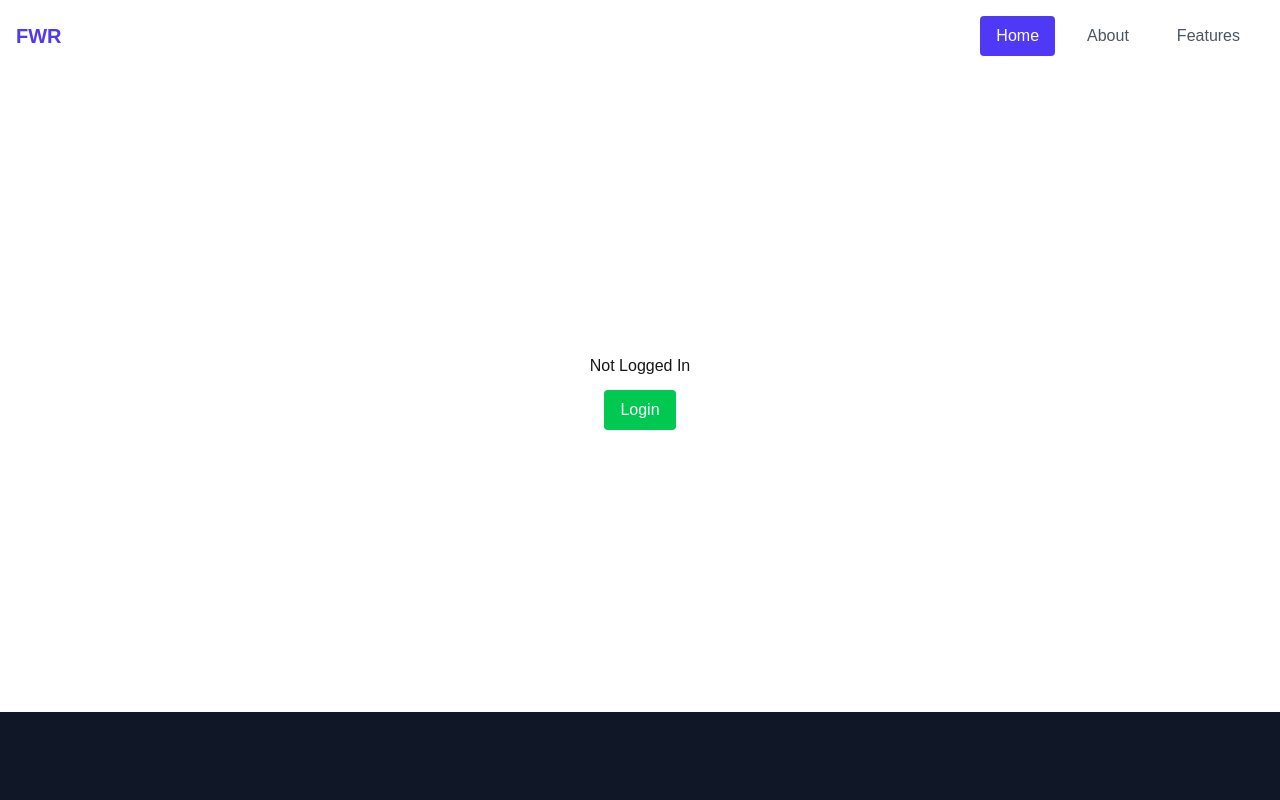
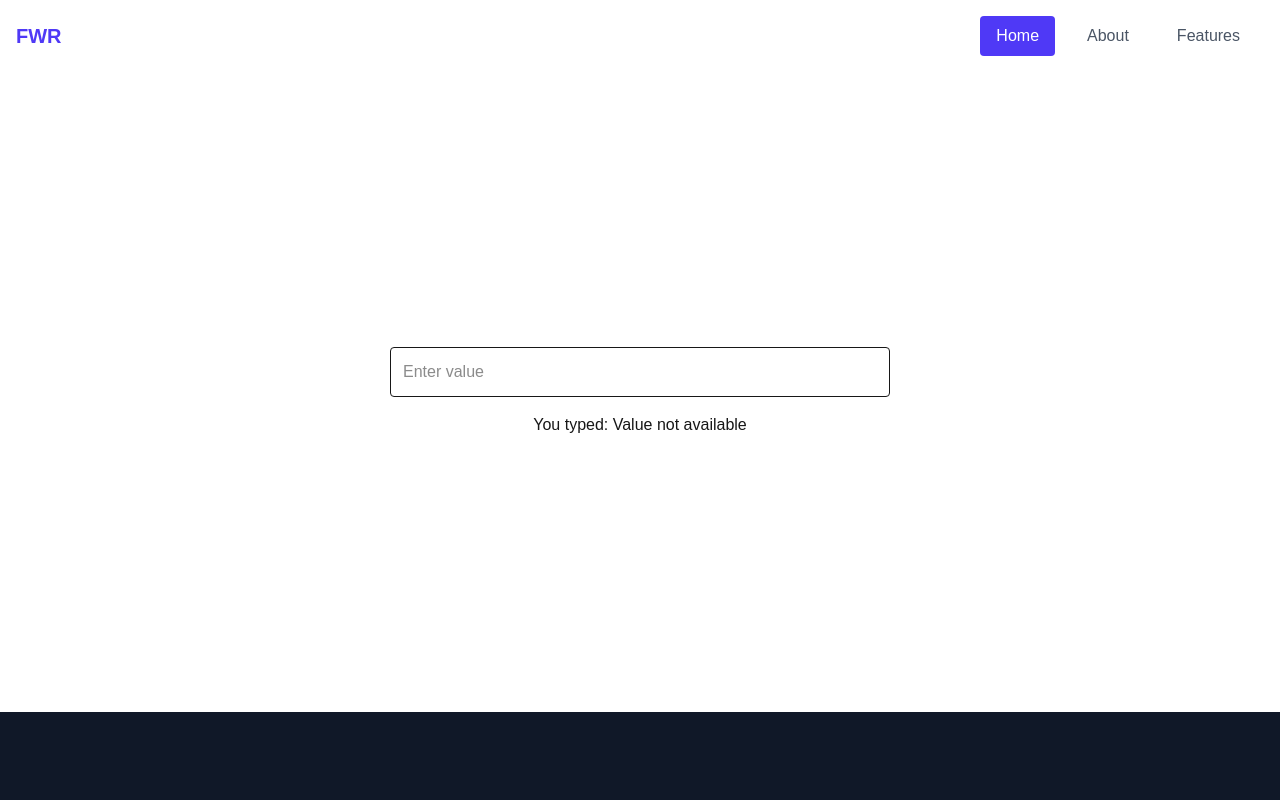
Before and after one commit to abdullahwebdev9176/next-app, a Next.js app: page / in a window 1280 px wide. Shown: the top 800 px of the page. Built offline with nearby package versions, Linux system fonts and the light colour scheme.

Commit message:
conrolled inputs and rendering list

```diff
--- /dev/null
+++ b/src/app/components/ControledInputs.jsx
@@ -0,0 +1,20 @@
+'use client'
+
+import React, { useState } from 'react'
+
+const ControledInputs = () => {
+
+    const [value, setValue] = useState('');
+
+    return (
+
+        <div className='text-center w-full'>
+            <div className='mb-4'>
+                <input className='p-3 d-block w-full max-w-[500px] mx-auto border outline-none box-shadow-none border-dark rounded' value={value} type="text" placeholder='Enter value' onChange={(e) => setValue(e.target.value)} />
+            </div>
+            <p>You typed: {value ? value : 'Value not available'}</p>
+        </div>
+    )
+}
+
+export default ControledInputs
--- /dev/null
+++ b/src/app/components/RenderingList.jsx
@@ -0,0 +1,19 @@
+import React from 'react'
+
+const RenderingList = () => {
+
+    const fruits = ['Apple', 'Banana', 'Mango', 'Orange'];
+
+  return (
+    <div>
+        <ul>
+            {fruits?.map((fruit, index)=>{
+                return <li key={index}>{fruit}</li>
+            })}
+
+        </ul>
+    </div>
+  )
+}
+
+export default RenderingList
--- a/src/app/page.jsx
+++ b/src/app/page.jsx
@@ -6,6 +6,8 @@ import CounterApp from "./components/CounterApp";
 import LoginStatus from "./components/LoginStatus";
 import EventHandlers from "./components/EventHandlers";
 import LoginStatusNew from "./components/LoginStatusNew";
+import RenderingList from "./components/RenderingList";
+import ControledInputs from "./components/ControledInputs";
 
 export default function Home() {
 
@@ -34,7 +36,9 @@ export default function Home() {
     <>
       <Header />
       <main style={{ minHeight: "calc(100vh - 20vh)" }} className="flex items-center justify-center">
-        <LoginStatusNew />
+        <ControledInputs />
+        {/* <RenderingList /> */}
+        {/* <LoginStatusNew /> */}
         {/* <EventHandlers /> */}
         {/* <CounterApp /> */}
         {/* <LoginStatus id={movies[0].id} title={movies[0].title} year={movies[0].year} rating={movies[0].rating} /> */}
```
